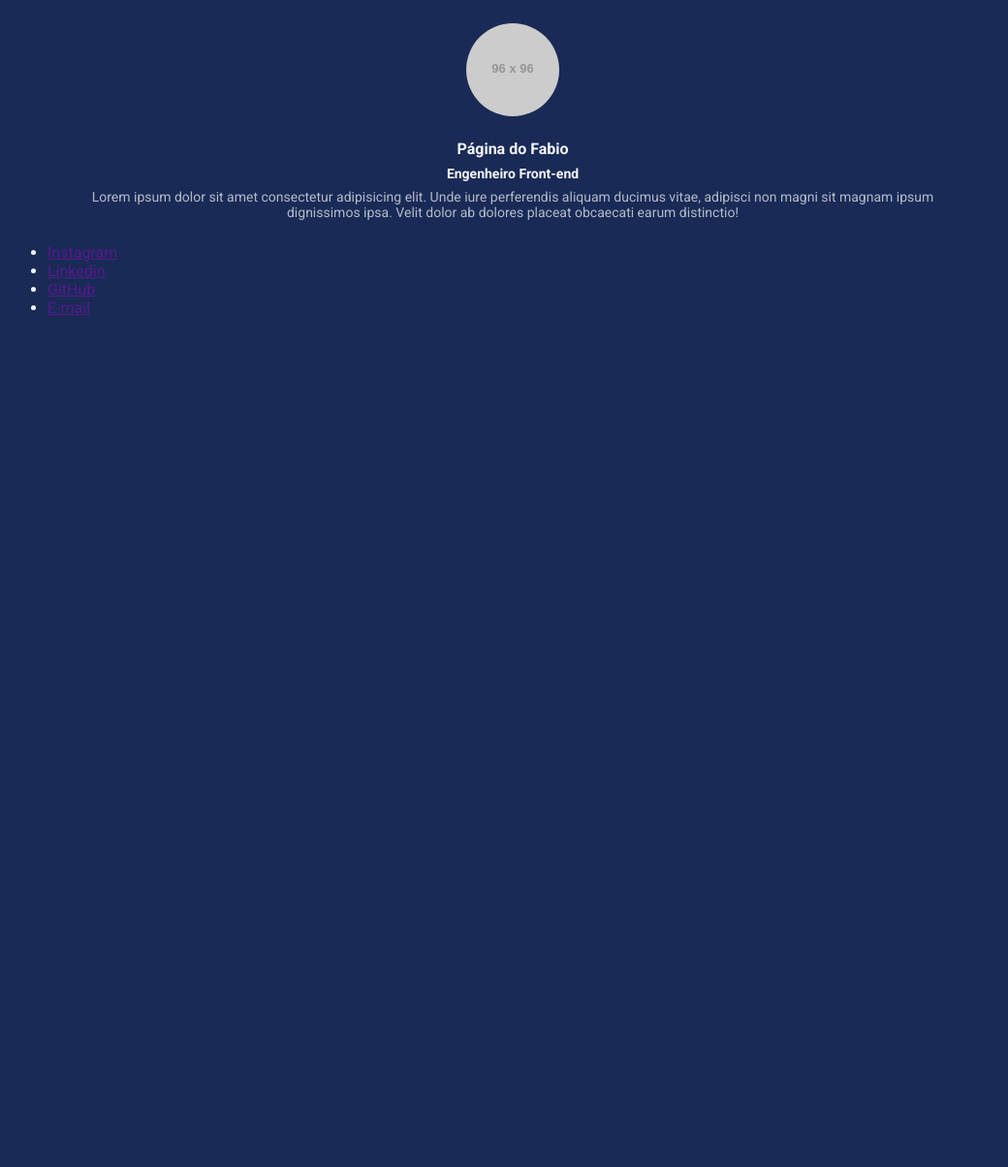
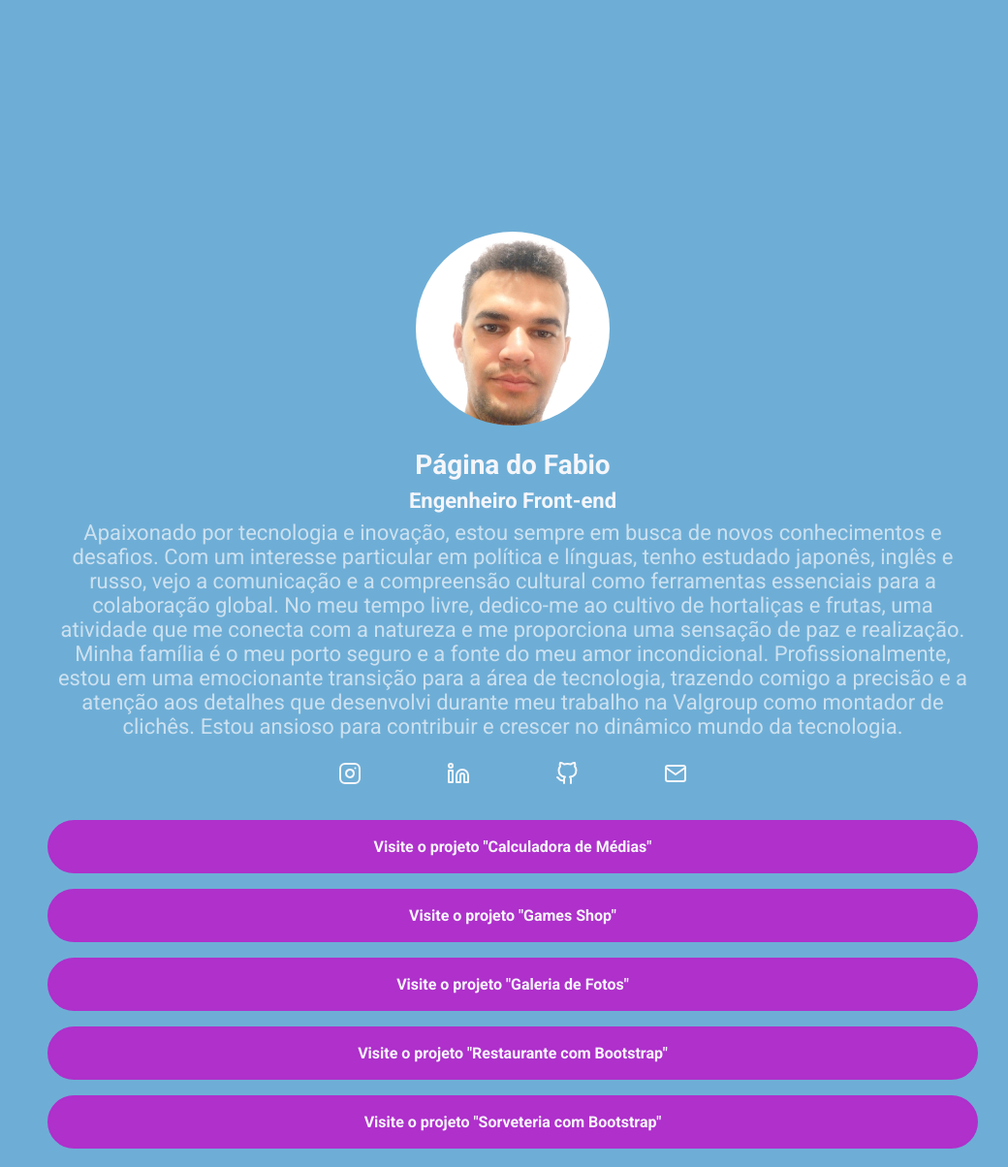
Before and after one commit to FabioFreitasD/projeto_com_Less, a website: page index.html in a window 1280 px wide. Shown: the whole page at 97% size, without its empty margins (111-1151 px from the left). Before the commit the page ends 800 px from the top, so only its background shows below. Drawn offline with Linux system fonts and the light colour scheme; placeholder pictures from the web are drawn by us.

Commit message:
terminando projeto troca de variaveis para mapas

```diff
--- a/index.html
+++ b/index.html
@@ -12,21 +12,70 @@
 <body>
     <div class="container">
         <header>
-            <img class="profile-avatar" src="https://via.placeholder.com/96x96" />
+            <img class="profile-avatar" src="./src/image/my photo.jpeg" />
             <div class="profile-bio">
                 <h1 class="profile-bio-name">Página do Fabio</h1>
                 <h2 class="profile-bio-subtitle">Engenheiro Front-end</h2>
                 <p class="profile-bio-description">
-                    Lorem ipsum dolor sit amet consectetur adipisicing elit. Unde iure perferendis aliquam ducimus vitae, adipisci non magni sit magnam ipsum dignissimos ipsa. Velit dolor ab dolores placeat obcaecati earum distinctio!
+                    Apaixonado por tecnologia e inovação, estou sempre em busca de novos conhecimentos e desafios. Com um interesse particular em política e línguas, tenho estudado japonês, inglês e russo, vejo a comunicação e a compreensão cultural como ferramentas essenciais para a colaboração global.
+
+No meu tempo livre, dedico-me ao cultivo de hortaliças e frutas, uma atividade que me conecta com a natureza e me proporciona uma sensação de paz e realização. Minha família é o meu porto seguro e a fonte do meu amor incondicional.
+
+Profissionalmente, estou em uma emocionante transição para a área de tecnologia, trazendo comigo a precisão e a atenção aos detalhes que desenvolvi durante meu trabalho na Valgroup como montador de clichês. Estou ansioso para contribuir e crescer no dinâmico mundo da tecnologia.
                 </p>
             </div>
         </header>
         <nav>
-            <ul>
-                <li><a href="">Instagram</a></li>
-                <li><a href="">Linkedin</a></li>
-                <li><a href="">GitHub</a></li>
-                <li><a href="">E-mail</a></li>
+            <ul class="social-links">
+                <li>
+                    <a href="*">
+                        <img src="./src/image/instagram.svg" alt="logo do Instagram">
+                    </a>
+                </li>
+                <li>
+                    <a href="https://www.linkedin.com/in/dev-fabio-freitas/">
+                        <img src="./src/image/linkedin.svg" alt="logo do Lnkedin">
+                    </a>
+                </li>
+                <li>
+                    <a href="https://github.com/FabioFreitasD/">
+                        <img src="./src/image/github.svg" alt="logo do github">
+                    </a>
+                </li>
+                <li>
+                    <a href="https://gmail.fabiofreitascmav@gmail.com">
+                        <img src="./src/image/mail.svg" alt="logo do email">
+                    </a>
+                </li>
+            </ul>
+        </nav>
+        <nav>
+            <ul class="project-list">
+                <li class="project-list-item">
+                    <a href="https://fabioprojet-ebac-2-calculadora-de-medias-js.vercel.app/">
+                        Visite o projeto "Calculadora de Médias"
+                    </a>
+                </li>
+                <li class="project-list-item">
+                    <a href="https://projeto1-ebac-lg.vercel.app/">
+                        Visite o projeto "Games Shop"
+                    </a>
+                </li>
+                <li class="project-list-item">
+                    <a href="https://fabioj-query-galeria-de-fotos.vercel.app/">
+                        Visite o projeto "Galeria de Fotos"
+                    </a>
+                </li>
+                <li class="project-list-item">
+                    <a href="https://fabio-proj-restaurant-bootstrap-ebac.vercel.app/">
+                        Visite o projeto "Restaurante com Bootstrap"
+                    </a>
+                </li>
+                <li class="project-list-item">
+                    <a href="https://projeto-landpage-sorveteria-ebacfabiofreitas.vercel.app/">
+                        Visite o projeto "Sorveteria com Bootstrap"
+                    </a>
+                </li>
             </ul>
         </nav>
     </div>
--- a/src/styles/main.less
+++ b/src/styles/main.less
@@ -1,4 +1,4 @@
-@import "variaveis.less";
+@import "mapas.less";
 @breakpointMobile: ~"(max-width: 767px)";
 @breakpointTablet: ~"(min-width: 768px) and (max-width: 1023px)";  //escapings ajuda na escrita quando o codigo é longo...//
 
@@ -14,14 +14,22 @@
 }
 
 body {
-    background-color: @corDeFundo;
-    color: @corDosTextos;
+    background-color: #colors[backgroundColor];
+    color: #colors[textColor];
+}
+
+li {
+    list-style: none;
 }
 
 .container {
     max-width: 960px;
     width: 100%;
     margin: 0 auto;
+    height: 180vh;
+    display: flex;
+    flex-direction: column;
+    justify-content: center;
 
     @media @breakpointMobile {
         max-width: 70%;
@@ -34,9 +42,11 @@ body {
 }
 
 header {
-    padding: 24px;
+    padding-bottom: 24px;
 
     .profile-avatar {
+        height: 200px;
+        width: 200px;
         display: block;
         margin: 0 auto 24px;
         border-radius: 50%;
@@ -47,17 +57,59 @@ header {
     text-align: center;
 
     &-name {
-        font-size: 16px;
+        font-size: 28px;
         .marginBottom8();
     }
 
     &-subtitle {
-        font-size: 14px;
+        font-size: 22px;
         .marginBottom8();
     }
 
     &-description {
-        font-size: 14px;
+        font-size: 22px;
         opacity: .7;
     }
 }
+
+.social-links {
+    display: flex;
+    justify-content: space-between;
+    max-width: 360px;
+    width: 100%;
+    margin: 0 auto;
+
+    li {
+        img {
+            transition: all ease .3s;
+            &:hover {
+                transform: scale(1.3);
+            }
+        }
+    }
+}
+
+.project-list {
+    margin-top: 32px;
+
+    &-item {
+        a {
+            text-decoration: none;
+            background-color: #colors[buttonColor];
+            display: block;
+            padding: 16px 20px;
+            margin-bottom: 16px;
+            text-align: center;
+            color: #colors[textColor];
+            font-weight: bold;
+            border-radius: 30px;
+            border: 2px solid #colors[buttonColor];
+            transition: all ease .5s;
+
+            &:hover {
+                color: #colors[buttonColor];
+                background-color: transparent;
+            }
+        }
+    }
+}
--- /dev/null
+++ b/src/styles/mapas.less
@@ -0,0 +1,5 @@
+#colors() {
+    backgroundColor: #6eaed6;
+    buttonColor: #af30cb;
+    textColor: #f5f6fa;
+}
--- a/src/styles/variaveis.less
+++ /dev/null
@@ -1,3 +0,0 @@
-@corDeFundo: #192a56;
-@corDosBotoes: #0097e6;
-@corDosTextos: #f5f6fa;
```
Also changed, not shown: .build/styles/main.css, src/image/github.svg (added), src/image/instagram.svg (added), src/image/linkedin.svg (added), src/image/mail.svg (added), src/image/my photo.jpeg (added).
